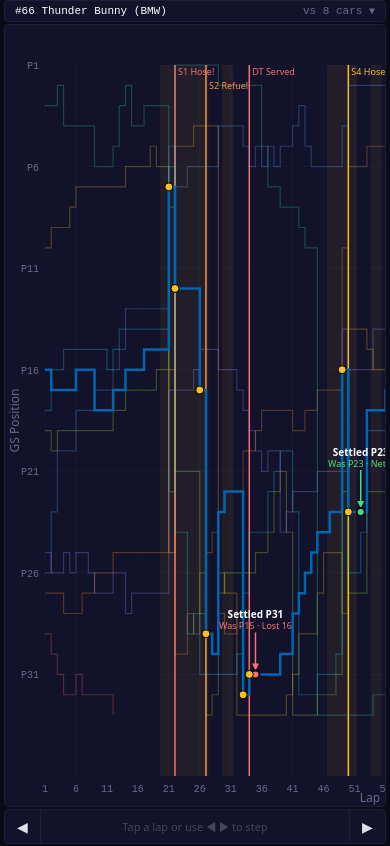
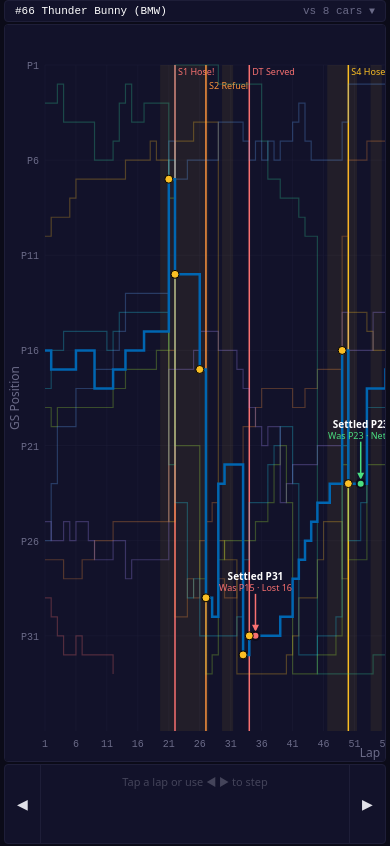
Before and after one commit to TedderEngineering/TBR_Daytona_Race_Position_Trace, a plain HTML site: page index.html in a window 390 px wide. Shown: the top 846 px of the page. Drawn offline with Linux system fonts and the light colour scheme.

Commit message:
Update index.html

```diff
--- a/index.html
+++ b/index.html
@@ -45,10 +45,10 @@
   .ci{position:relative;height:100%}
   canvas{display:block}
 
-  /* Info panel — horizontal layout, stable height, no scroll */
-  #info{background:var(--card);border:1px solid var(--bdr);border-radius:8px;margin-top:5px;padding:8px 14px;flex-shrink:0;overflow:hidden;transition:opacity .15s;min-height:68px;position:relative}
+  /* Info panel — fixed height prevents flex reflow jumping */
+  #info{background:var(--card);border:1px solid var(--bdr);border-radius:8px;margin-top:5px;padding:8px 14px;flex-shrink:0;overflow:hidden;transition:opacity .15s;height:68px}
   #info .mob-nav{display:none}
-  #info .info-inner{}
+  #info .info-inner{height:100%;overflow:hidden}
   #info.empty{opacity:.4}
   #info .info-grid{display:flex;align-items:flex-start;gap:16px;min-height:0}
   #info .info-left{display:flex;align-items:baseline;gap:10px;flex-shrink:0;white-space:nowrap}
@@ -99,7 +99,7 @@
     .cmp-area{min-width:100%}
     .cw{border-radius:4px;min-height:120px}
     .desktop-nav{display:none}
-    #info{display:flex;align-items:stretch;min-height:0;margin-top:2px;padding:0;border-radius:4px;gap:0}
+    #info{display:flex;align-items:stretch;height:80px;margin-top:2px;padding:0;border-radius:4px;gap:0}
     #info .mob-nav{display:flex;align-items:center;justify-content:center;width:36px;flex-shrink:0;background:transparent;border:none;color:var(--txt);font-size:14px;cursor:pointer;-webkit-tap-highlight-color:transparent;touch-action:manipulation}
     #info .mob-nav:active{background:#1f1f3a}
     #info .mn-prev{border-right:1px solid var(--bdr)}
@@ -776,9 +776,9 @@ let lastCwH = 0, lastCwW = 0;
 if(window.ResizeObserver){
   new ResizeObserver(() => {
     const h = cw.clientHeight, w = cw.clientWidth;
-    if(h !== lastCwH || w !== lastCwW){
+    if(Math.abs(h - lastCwH) > 5 || Math.abs(w - lastCwW) > 5){
       lastCwH = h; lastCwW = w;
-      resize(); rebuildAll();
+      resize(); draw();
     }
   }).observe(cw);
 }
```
